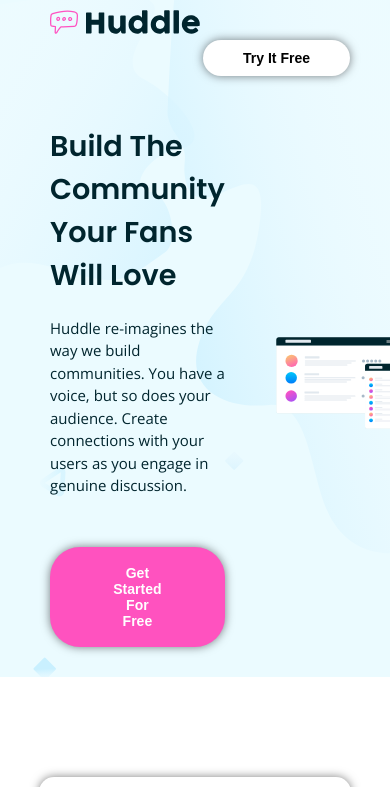
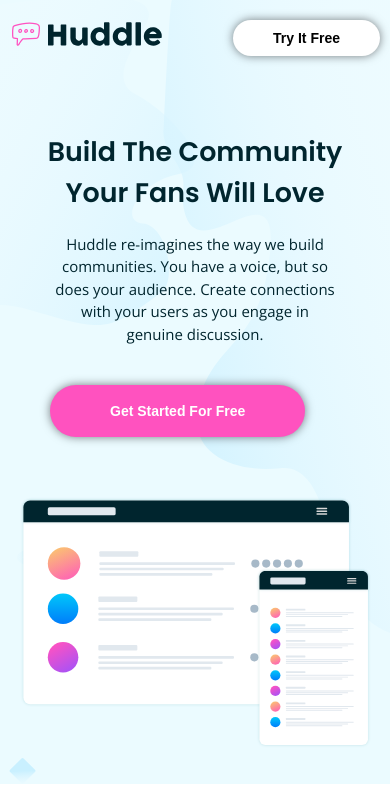
Before and after one commit to mishra016/Huddle-landing-page2, a plain HTML site: page index.html in a window 390 px wide. Shown: the top 787 px of the page. Drawn offline with nearby package versions, Linux system fonts and the light colour scheme.

Commit message:
Update style.css

```diff
--- a/style.css
+++ b/style.css
@@ -78,15 +78,11 @@ button{
   padding: 18px 60px;
 }
 
-button.one{
-  padding: 10px 40px;
-  margin-left: 50px;
-}
-
 .one{
   background-color: white;
   float: right;
-  margin-right: 40px;
+  margin: auto 50px;
+  padding: 10px 40px;
 }
 
 .mock{
@@ -242,12 +238,44 @@ ion-icon {
 
 @media (max-width: 1028px) {
 
+  .logo{
+    margin: 12px 0 0 12px;
+  }
+
+  .one{
+    margin: 10px;
+  }
+
   .first{
     background: url("images/bg-hero-mobile.svg") hsl(193, 100%, 96%);
     background-size: cover;
     background-position: center center;
     padding: 10px 0 30px 0;
+
   }
+
+  .header-content{
+      display: inline;
+  }
+
+  .header-text h1 {
+   font-size: 1.68rem;
+   max-width: 335px;
+   margin: 80px auto 20px auto;
+   text-align: center;
+ }
+
+ .header-text p {
+   max-width: 280px;
+   margin: 0 auto 10px auto ;
+   text-align: center;
+ }
+
+
+ .mock{
+   width: 90%;
+   margin: 60px 20px auto;
+ }
 
   .container-fluid{
     margin: 30px 0 0 0;
```
